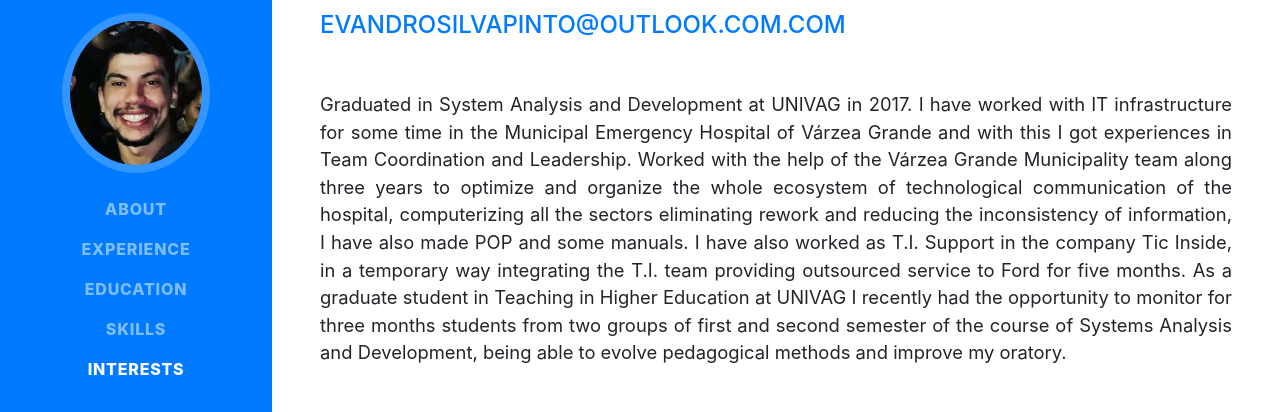
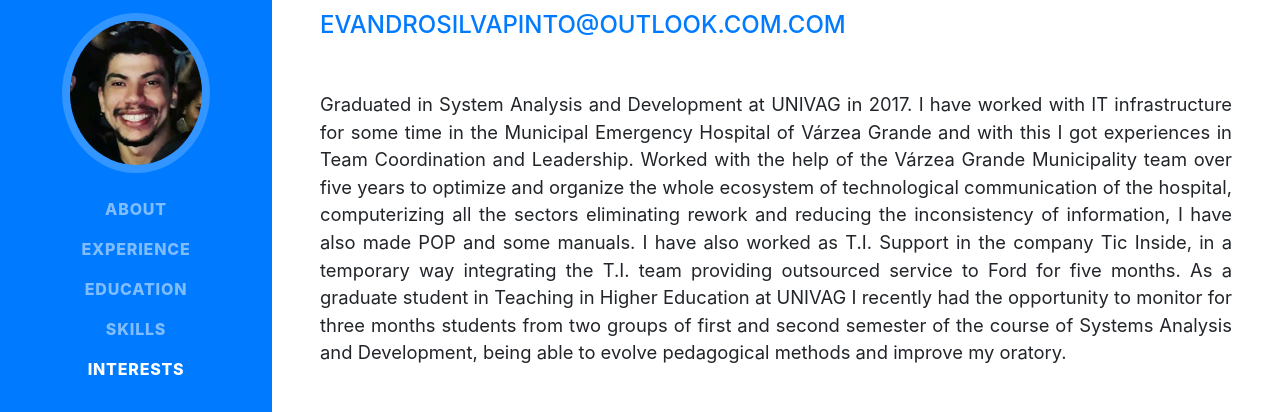
Before and after one commit to EvandroSilvaPinto/evandrosilvapinto.github.io, a website with bundled scripts: page index.html in a window 1280 px wide. Shown: the part 203-615 px from the top of the page. Built offline with nearby package versions, Linux system fonts and the light colour scheme; a web font is replaced by a local one.

Commit message:
atualizacao

```diff
--- a/index.html
+++ b/index.html
@@ -71,16 +71,19 @@
           <a href="mailto:evandrosilvapinto@outlook.com.com">evandrosilvapinto@outlook.com.com</a>
         </div>
         <p class="lead mb-5">
-          Graduated in System Analysis and Development at UNIVAG in 2017. I have worked with IT infrastructure for some
-          time in the Municipal Emergency Hospital of Várzea Grande and with this I got experiences in Team Coordination
-          and Leadership. Worked with the help of the Várzea Grande Municipality team along three years to optimize and
-          organize the whole ecosystem of technological communication of the hospital, computerizing all the sectors
-          eliminating rework and reducing the inconsistency of information, I have also made POP and some manuals. I
-          have also worked as T.I. Support in the company Tic Inside, in a temporary way integrating the T.I. team
-          providing outsourced service to Ford for five months. As a graduate student in Teaching in Higher Education at
-          UNIVAG I recently had the opportunity to monitor for three months students from two groups of first and second
-          semester of the course of Systems Analysis and Development, being able to evolve pedagogical methods and
-          improve my oratory.
+            Graduated in System Analysis and Development at UNIVAG in 2017. I have worked with IT infrastructure
+            for some time in the Municipal Emergency Hospital of Várzea Grande and with this I got experiences
+            in Team Coordination and Leadership. Worked with the help of the Várzea Grande Municipality team
+            over five years to optimize and organize the whole ecosystem of technological communication of the
+            hospital, computerizing all the sectors eliminating rework and reducing the inconsistency of
+            information, I have also made POP and some manuals.
+
+            I have also worked as T.I. Support in the company Tic Inside, in a temporary way integrating the
+            T.I. team providing outsourced service to Ford for five months.
+
+            As a graduate student in Teaching in Higher Education at UNIVAG I recently had the opportunity to
+            monitor for three months students from two groups of first and second semester of the course of
+            Systems Analysis and Development, being able to evolve pedagogical methods and improve my oratory.
         </p>
         <div class="social-icons">
           <a href="https://www.linkedin.com/in/evandrosilvapinto/" target="_blank">
```
